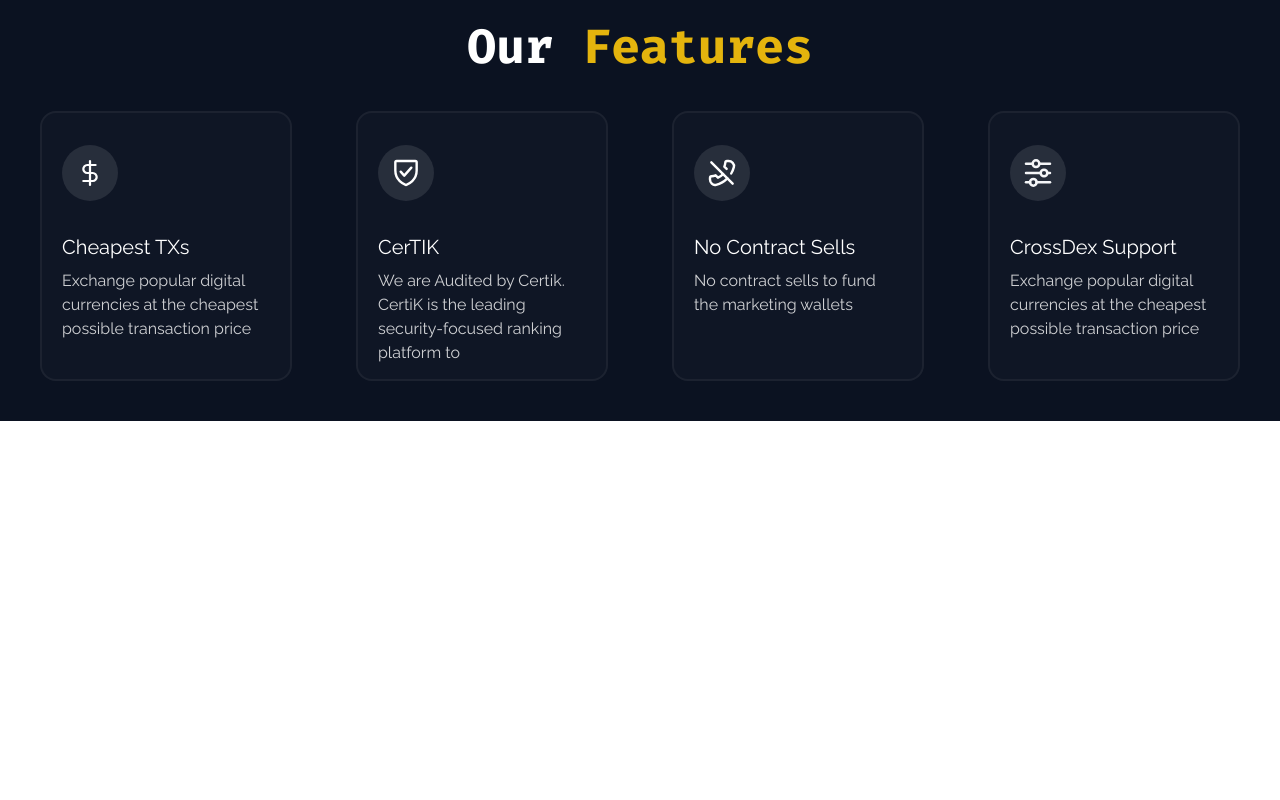
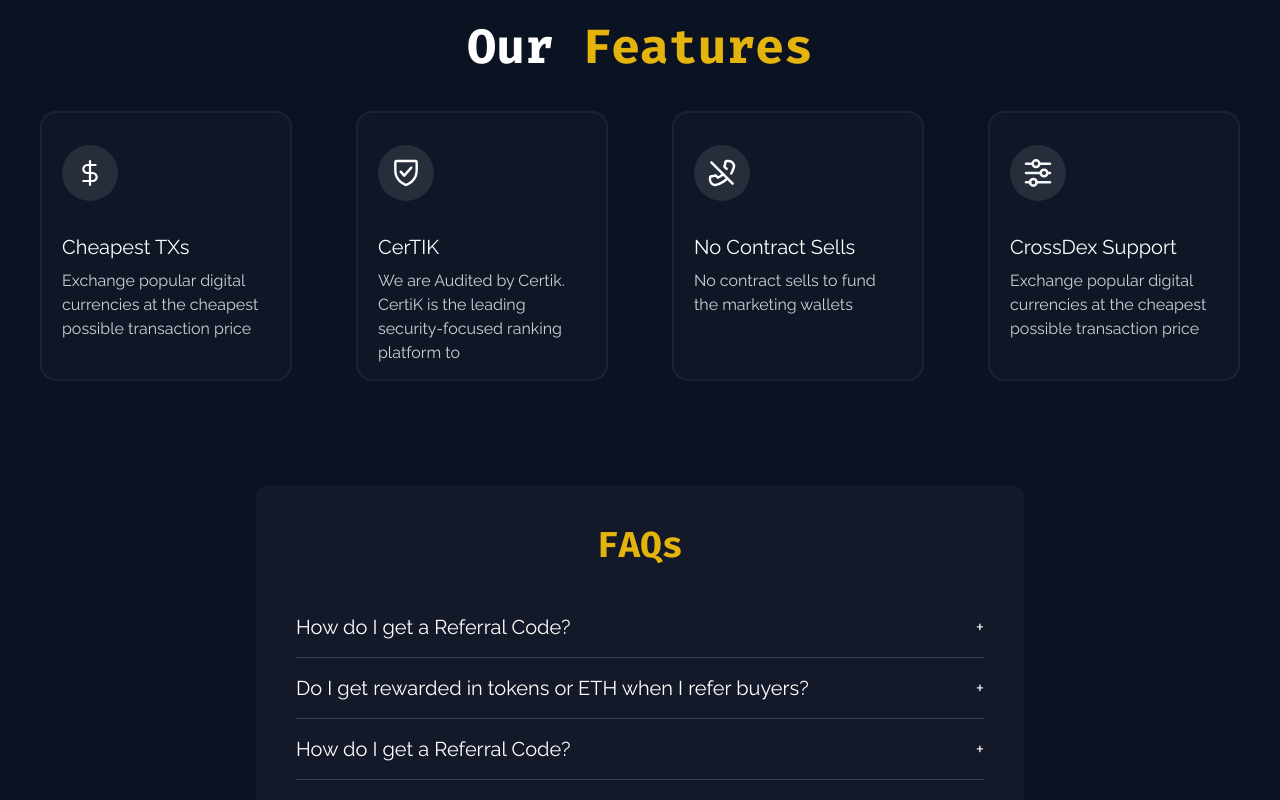
Before and after one commit to SANJOY-PAUL-0981/InternShip, a React (Vite) app: page / in a window 1280 px wide. Shown: the part 1755-2555 px from the top of the page. Before the commit the page ends 2176 px from the top, so only its background shows below. Built offline with nearby package versions, Linux system fonts and the light colour scheme.

Commit message:
FAQs added

```diff
--- a/src/components/FAQs.jsx
+++ b/src/components/FAQs.jsx
@@ -3,14 +3,16 @@ import { useState } from "react";
 function FAQs() {
   const [open, setOpen] = useState(null);
   const faqs = [
-    { question: "How do I get a Referral Code?", answer: "You can get it by signing up and sharing the link with your friends." },
-    { question: "Do I get rewarded in tokens or ETH?", answer: "You receive rewards in ETH instantly after referrals make a transaction." },
+    { question: "How do I get a Referral Code?", answer: "Answer 1" },
+    { question: "Do I get rewarded in tokens or ETH when I refer buyers?", answer: "Answer 2" },
+    { question: "How do I get a Referral Code?", answer: "Answer 3" },
   ];
 
   return (
-    <div className="py-16 text-white">
-      <h2 className="text-center text-3xl font-bold mb-8">FAQs</h2>
-      <div className="max-w-3xl mx-auto">
+    <div className="py-16 text-white bg-[#0B1221] flex justify-center">
+      <div className="bg-white bg-opacity-[0.03] p-10 rounded-xl w-[60vw]">
+        <h2 className="text-center text-4xl font-bold mb-8 font-fontfira text-[#E4B40D]">FAQs</h2>
+        <div className="max-w-3xl mx-auto font-fontRal text-xl">
           {faqs.map((faq, idx) => (
             <div key={idx} className="border-b border-gray-700 py-4">
               <div
@@ -20,11 +22,19 @@ function FAQs() {
                 <h3>{faq.question}</h3>
                 <span>{open === idx ? "-" : "+"}</span>
               </div>
-            {open === idx && <p className="mt-2">{faq.answer}</p>}
+              <div
+                className={`overflow-hidden transition-[max-height] duration-500 ease-in-out ${
+                  open === idx ? "max-h-40" : "max-h-0"
+                }`}
+              >
+                <p className="mt-2">{faq.answer}</p>
+              </div>
             </div>
           ))}
         </div>
       </div>
+    </div>
   );
-};
+}
+
 export default FAQs;
--- a/src/components/Features.jsx
+++ b/src/components/Features.jsx
@@ -5,7 +5,7 @@ import tune from "../assets/tune.svg"
 
 function Features() {
   return (
-    <div className="bg-[#0B1221] p-10">
+    <div className="bg-[#0B1221] p-10 ">
       <div className="font-fontfira font-bold text-5xl flex justify-center p-10">
         <h1>Our <span className="text-[#E4B40D]">Features</span></h1>
       </div>
--- a/src/page/LandingPage.jsx
+++ b/src/page/LandingPage.jsx
@@ -2,7 +2,7 @@ import Navbar from "../components/Navbar"
 import Hero from "../components/Hero"
 import Comparison from "../components/Comparison"
 import Features from "../components/Features"
-//import FAQs from "../components/FAQs"
+import FAQs from "../components/FAQs"
 //import Footer from "../components/Footer"
 
 function LandingPage() {
@@ -12,6 +12,7 @@ function LandingPage() {
             <Hero />
             <Comparison />
             <Features />
+            <FAQs />
         </div>
     )
 }
```
Lines whose indentation alone changed are shown as unchanged.
